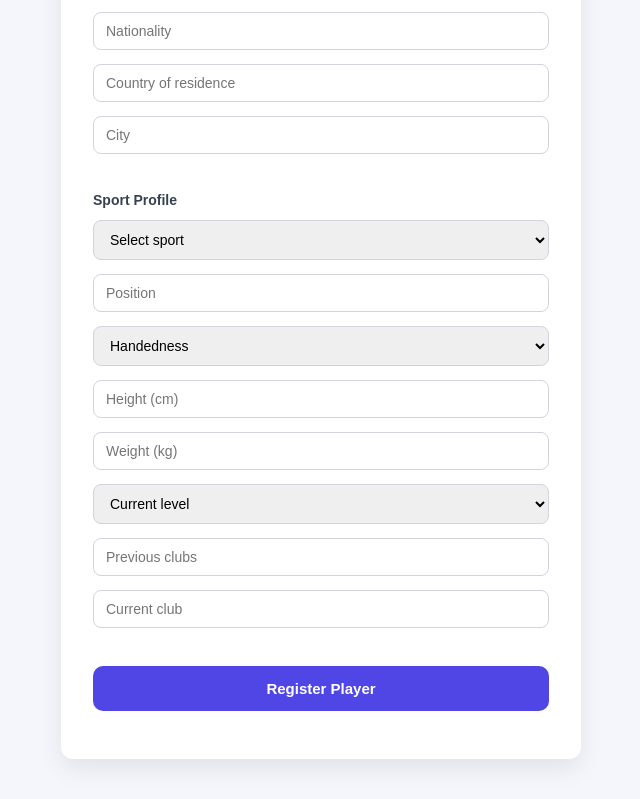
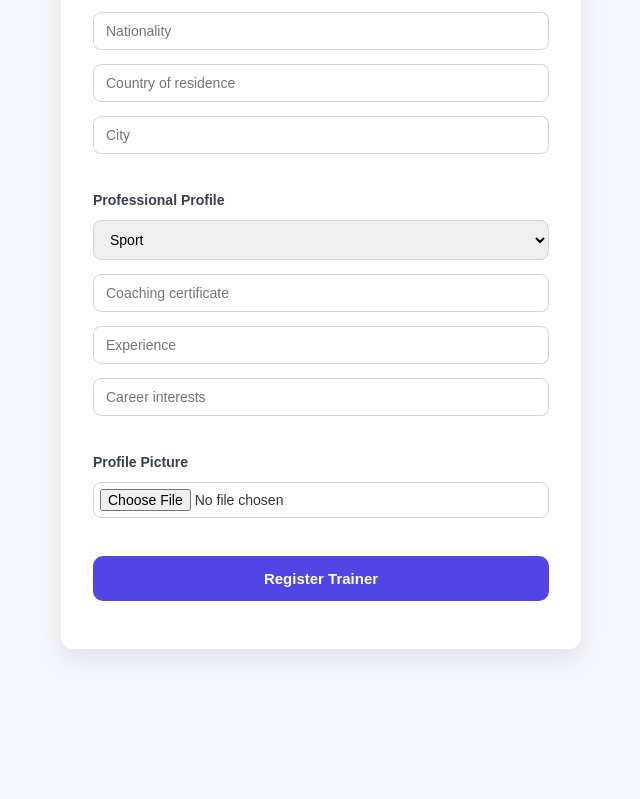
Before and after one commit to alongoldis/gamechaser, a Next.js app: page /register/trainer in a window 1280 px wide. Shown: the part 569-1368 px from the top of the page, without its empty margins (319-959 px from the left). After the commit the page ends 1258 px from the top, so only its background shows below. Built offline with nearby package versions, Linux system fonts and the light colour scheme.

Commit message:
Clean UI for player and trainer registration

```diff
--- a/app/register/trainer/page.tsx
+++ b/app/register/trainer/page.tsx
@@ -2,19 +2,36 @@
 
 import { useState } from "react";
 
-export default function PlayerRegisterPage() {
+export default function TrainerRegisterPage() {
   const [message, setMessage] = useState("");
+  const [preview, setPreview] = useState<string | null>(null);
 
   async function handleSubmit(e: React.FormEvent<HTMLFormElement>) {
     e.preventDefault();
     setMessage("Submitting...");
 
     const form = e.currentTarget;
+    const file = (form.profileImage as HTMLInputElement).files?.[0];
+
+    let imageUrl: string | null = null;
+
+    if (file) {
+      const fd = new FormData();
+      fd.append("file", file);
+
+      const uploadRes = await fetch("/api/upload", {
+        method: "POST",
+        body: fd,
+      });
+
+      const uploadJson = await uploadRes.json();
+      imageUrl = uploadJson.url;
+    }
 
     const data = {
       email: form.email.value,
       password: form.password.value,
-      role: "PLAYER",
+      role: "TRAINER",
       profile: {
         firstName: form.firstName.value,
         lastName: form.lastName.value,
@@ -23,13 +40,10 @@ export default function PlayerRegisterPage() {
         country: form.country.value,
         city: form.city.value,
         sport: form.sport.value,
-        position: form.position.value,
-        foot: form.foot.value,
-        heightCm: Number(form.heightCm.value),
-        weightKg: Number(form.weightKg.value),
-        level: form.level.value,
-        prevClubs: form.prevClubs.value,
-        currentClub: form.currentClub.value,
+        certificate: form.certificate.value,
+        experience: form.experience.value,
+        interests: form.interests.value,
+        profileImage: imageUrl,
       },
     };
 
@@ -40,13 +54,13 @@ export default function PlayerRegisterPage() {
     });
 
     const json = await res.json();
-    setMessage(res.ok ? "✅ Player registered" : `❌ ${json.error}`);
+    setMessage(res.ok ? "✅ Trainer registered" : `❌ ${json.error}`);
   }
 
   return (
     <div className="page-container">
-      <h1>Player Registration</h1>
-      <p className="subtitle">Create your player profile</p>
+      <h1>Trainer Registration</h1>
+      <p className="subtitle">Create your trainer profile</p>
 
       <form onSubmit={handleSubmit}>
         <div className="section">
@@ -67,9 +81,9 @@ export default function PlayerRegisterPage() {
         </div>
 
         <div className="section">
-          <div className="section-title">Sport Profile</div>
+          <div className="section-title">Professional Profile</div>
           <select name="sport" required>
-            <option value="">Select sport</option>
+            <option value="">Sport</option>
             <option value="FOOTBALL">Football</option>
             <option value="BASKETBALL">Basketball</option>
             <option value="VOLLEYBALL">Volleyball</option>
@@ -77,29 +91,33 @@ export default function PlayerRegisterPage() {
             <option value="PADEL">Padel</option>
           </select>
 
-          <input name="position" placeholder="Position" />
-          <select name="foot">
-            <option value="">Handedness</option>
-            <option value="Right">Right</option>
-            <option value="Left">Left</option>
-            <option value="Both">Both</option>
-          </select>
-
-          <input name="heightCm" type="number" placeholder="Height (cm)" />
-          <input name="weightKg" type="number" placeholder="Weight (kg)" />
-
-          <select name="level">
-            <option value="">Current level</option>
-            <option value="Professional">Professional</option>
-            <option value="Semi-professional">Semi-professional</option>
-            <option value="Amateur">Amateur</option>
-          </select>
-
-          <input name="prevClubs" placeholder="Previous clubs" />
-          <input name="currentClub" placeholder="Current club" />
+          <input name="certificate" placeholder="Coaching certificate" />
+          <input name="experience" placeholder="Experience" required />
+          <input name="interests" placeholder="Career interests" required />
         </div>
 
-        <button type="submit">Register Player</button>
+        <div className="section">
+          <div className="section-title">Profile Picture</div>
+          <input
+            type="file"
+            name="profileImage"
+            accept="image/*"
+            onChange={(e) => {
+              const file = e.target.files?.[0];
+              if (file) setPreview(URL.createObjectURL(file));
+            }}
+          />
+
+          {preview && (
+            <img
+              src={preview}
+              alt="Preview"
+              style={{ width: 120, borderRadius: "50%", marginTop: 12 }}
+            />
+          )}
+        </div>
+
+        <button type="submit">Register Trainer</button>
         <div className="message">{message}</div>
       </form>
     </div>
```
Also changed, not shown: app/register/player/page.tsx (+47 -7 lines).
